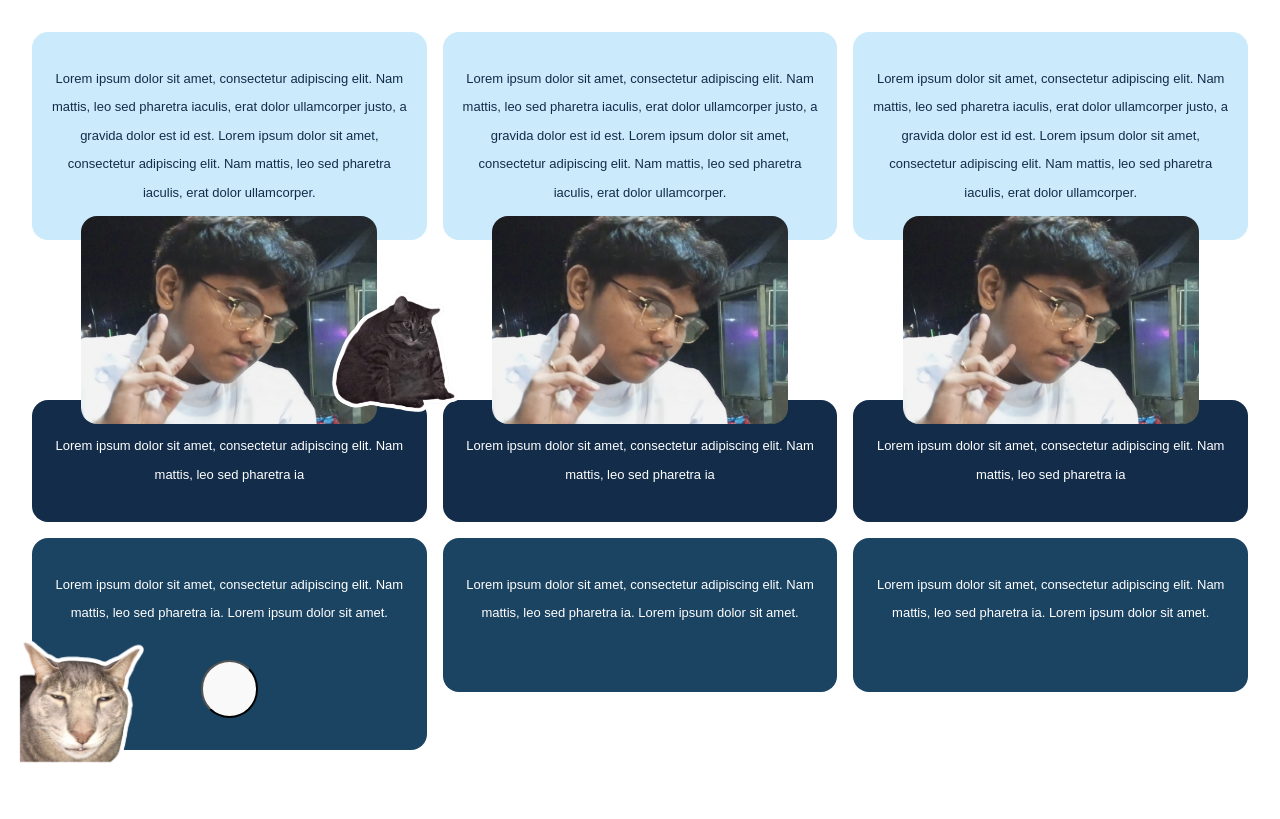
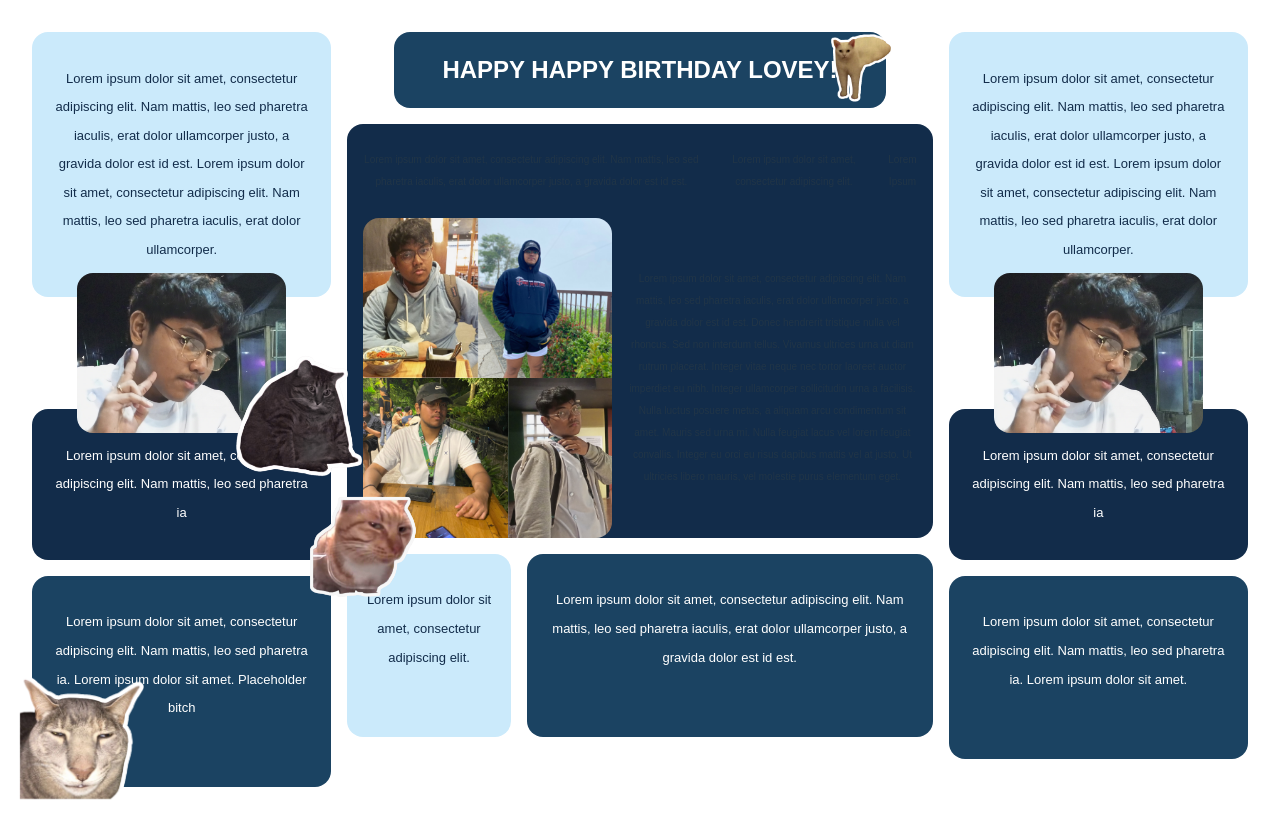
Before and after one commit to BoniolEllane/hbd-twentythree, a React (Vite) app: page / in a window 1280 px wide. Built offline with nearby package versions, Linux system fonts and the light colour scheme; a web font is replaced by a local one.

Commit message:
section2 start

```diff
--- a/src/App.jsx
+++ b/src/App.jsx
@@ -4,9 +4,12 @@ import viteLogo from '/vite.svg'
 import './index.css'
 
 import lovey1 from '/src/assets/lovey1.jpg';
+import lovey2 from '/src/assets/big.png';
 import cat1 from '/src/assets/headline.png';
 import cat2 from '/src/assets/section1.png';
-import cat3 from '/src/assets/section2.png'
+import cat3 from '/src/assets/section2.png';
+import cat4 from '/src/assets/section3.png';
+import cat5 from '/src/assets/section4.png';
 
 function App() {
   const [count, setCount] = useState(0)
@@ -32,24 +35,41 @@ function App() {
             <p>Lorem ipsum dolor sit amet, consectetur adipiscing elit. Nam mattis, leo sed pharetra ia</p>
           </div>
           <div className="s13">
-            <p>Lorem ipsum dolor sit amet, consectetur adipiscing elit. Nam mattis, leo sed pharetra ia. Lorem ipsum dolor sit amet. </p>
-            <button></button>
+            <p>Lorem ipsum dolor sit amet, consectetur adipiscing elit. Nam mattis, leo sed pharetra ia. Lorem ipsum dolor sit amet. Placeholder bitch </p>
           </div>
             <img src={cat3} alt="" className="cat2" />
         </div>
-        <div className="section1">
-          <div className="s11">
-            <p>Lorem ipsum dolor sit amet, consectetur adipiscing elit. Nam mattis, leo sed pharetra iaculis, erat dolor ullamcorper justo, a gravida dolor est id est. Lorem ipsum dolor sit amet, consectetur adipiscing elit. Nam mattis, leo sed pharetra iaculis, erat dolor ullamcorper.</p>
+        <div className="section2">
+          <div className="headline-pc">
+            <div className="he1">
+              <div>
+               <h2>HAPPY HAPPY BIRTHDAY LOVEY!</h2>
+              </div>
+              <img src={cat1} />
+            </div>
+        </div>
+          <div className="s21">
+            <div>
+              <p>Lorem ipsum dolor sit amet, consectetur adipiscing elit. Nam mattis, leo sed pharetra iaculis, erat dolor ullamcorper justo, a gravida dolor est id est.</p>
+              <p>Lorem ipsum dolor sit amet, consectetur adipiscing elit.</p>
+              <p className="circle-text">Lorem Ipsum</p>
+            </div>
+            <div>
+              <img src={lovey2} alt="" className="lImg1" />
+              <p>Lorem ipsum dolor sit amet, consectetur adipiscing elit. Nam mattis, leo sed pharetra iaculis, erat dolor ullamcorper justo, a gravida dolor est id est. Donec hendrerit tristique nulla vel rhoncus. Sed non interdum tellus. Vivamus ultrices urna ut diam rutrum placerat. Integer vitae neque nec tortor laoreet auctor imperdiet eu nibh. Integer ullamcorper sollicitudin urna a facilisis. Nulla luctus posuere metus, a aliquam arcu condimentum sit amet. Mauris sed urna mi. Nulla feugiat lacus vel lorem feugiat convallis. Integer eu orci eu risus dapibus mattis vel at justo. Ut ultricies libero mauris, vel molestie purus elementum eget.</p>
+            </div>
           </div>
-          <img src={lovey1} alt="" className="lImg" />
-          <div className="s12">
-            <p>Lorem ipsum dolor sit amet, consectetur adipiscing elit. Nam mattis, leo sed pharetra ia</p>
+          <img src={cat4} alt="" className="cat3" />
+          <div className="conts223">
+          <div className="s22">
+             <p>Lorem ipsum dolor sit amet, consectetur adipiscing elit.</p>
           </div>
-          <div className="s13">
-            <p>Lorem ipsum dolor sit amet, consectetur adipiscing elit. Nam mattis, leo sed pharetra ia. Lorem ipsum dolor sit amet. </p>
+          <div className="s23">
+            <p>Lorem ipsum dolor sit amet, consectetur adipiscing elit. Nam mattis, leo sed pharetra iaculis, erat dolor ullamcorper justo, a gravida dolor est id est.</p>
+          </div>
           </div>
         </div>
-                <div className="section1">
+        <div className="section1">
           <div className="s11">
             <p>Lorem ipsum dolor sit amet, consectetur adipiscing elit. Nam mattis, leo sed pharetra iaculis, erat dolor ullamcorper justo, a gravida dolor est id est. Lorem ipsum dolor sit amet, consectetur adipiscing elit. Nam mattis, leo sed pharetra iaculis, erat dolor ullamcorper.</p>
           </div>
--- a/src/index.css
+++ b/src/index.css
@@ -47,10 +47,13 @@ h1 {
 }
 
 button {
-  border-radius: 50%;
-  background-color: #1a1a1a;
+  border-radius: 10%;
+  background-color: var(--dark-blue);
   cursor: pointer;
   transition: border-color 0.25s;
+  height: 4em;
+  margin: 1em;
+  font-family: inherit;
 }
 button:hover {
   border-color: var(--dark-blue);
@@ -90,9 +93,18 @@ p{
 .headline-mobile{
   display: none;
 }
+.headline-pc{
+  background-color: var(--blue);
+
+}
+.headline-pc img{
+  height: 5em;
+  position: absolute;
+  right: -1em;
+  top: -1.5em;
+}
 
 .he1{
-  background-color:var(--blue);
   position: relative;
   color: white;
   padding-inline: 3em;
@@ -106,7 +118,7 @@ p{
   top: -1.5em;
 }
 
-.section1{
+.section1, .section2{
   display: flex;
   flex-direction: column;
   gap: 1em;
@@ -114,32 +126,42 @@ p{
   position: relative;
 }
 
-.s11{
+
+.s11, .s22{
   background-color: var(--light-blue);
   color: var(--dark-blue);
 }
-.s12{
+.s12 {
   background-color: var(--dark-blue);
   color: white;
 }
-.s13{
+.s13, .s23{
   background-color: var(--blue);
   color: white;
   padding: 0 0 2em;
 }
 
-.lImg{
-  margin: -2.5em 0em -2.5em;
-  height: 13em;
-  width: 75%;
-  z-index: 1;
-  border-radius: 1em;
+.s21{
+  background-color: var(--dark-blue);
 }
+.s21 div{
+  display: flex;
+  align-items: center;
+}
+.s21 p{
+  font-size: x-small;
+}
+.section2 .conts223{
+  display: flex;
+  gap: 1em;
+}
+
+
 .cat1{
   height: 8em;
   z-index: 2;
   position: absolute;
-  top: 16em;
+  top: 20em;
   right: -2em;
 }
 .cat2{
@@ -148,11 +170,26 @@ p{
   bottom: -1em;
   height: 8em;
 }
-.s13 button{
-  height: 4em;
-  padding: 2em;
+.cat3{
+  position: absolute;
+  left: -3em;
+  bottom: 11em;
+  height: 8em;
+  z-index: 1;
 }
-
+.lImg{
+  margin: -2.5em 0em -2.5em;
+  height: 10em;
+  width: 70%;
+  z-index: 1;
+  border-radius: 1em;
+}
+.lImg1{
+  height: 20em;
+  z-index: 1;
+  border-radius: 1em;
+  margin-left: 1em;
+}
 /*dark mode */
 @media (prefers-color-scheme: dark) {
 
@@ -160,7 +197,7 @@ p{
 /*large phone size*/
 @media (max-width: 480px){
   p{
-    font-size: medium;
+    font-size: medium !important;
     line-height: normal;
   }
   .container {
@@ -173,20 +210,34 @@ p{
   }
   .headline-mobile{
     display: flex;
+    background-color:var(--blue);
+  }
+  .headline-pc{
+    display: none;
   }
 
   .he1 img{
   height: 5.5em;
-  position: absolute;
-  right: -1em;
   top: -1em;
   }
+
   .section1{
     display: flex;
     gap: 0.8em;
   }
 .lImg{
+  height: 15em;
   margin: -1.8em 0em -1.8em;
+}
+.lImg1{
+  width: 80%;
+}
+.cat3{
+  bottom: 13em;
+}
+
+.section2 .conts223, .s21 div{
+  display: inline;
 }
 
 }
```
Also changed, not shown: src/assets/big.png (added).
